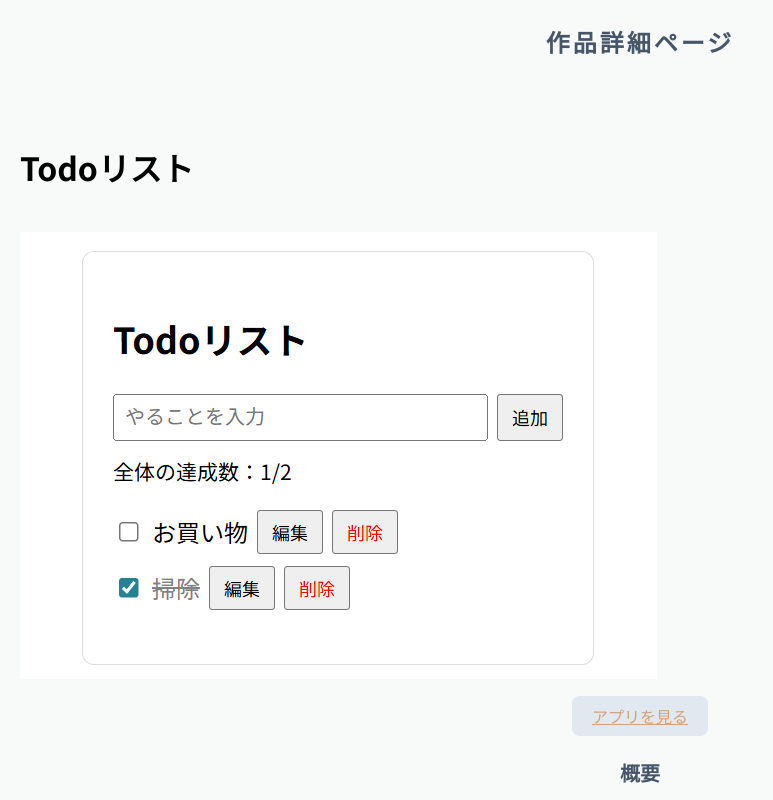
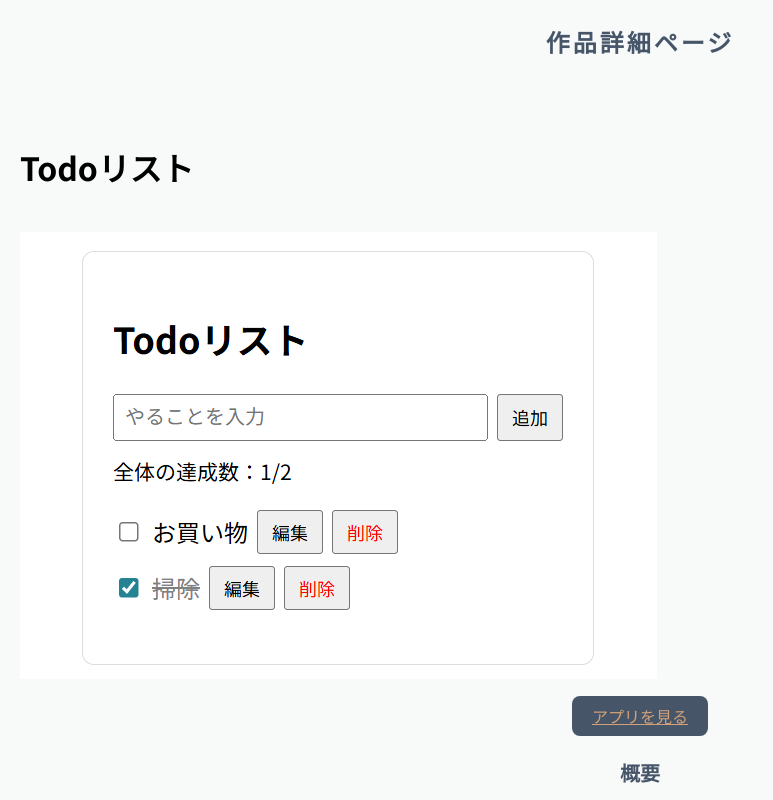
Before and after one commit to ikehatakasumi-del/myportfolio, a Next.js app: page /works/project1 in a window 1280 px wide. In both pictures the pointer is over the link "アプリを見る". Shown: the top 800 px of the page, without its empty margins (0-773 px from the left). Built offline with nearby package versions, Linux system fonts and the light colour scheme; a web font is replaced by a local one.

Commit message:
nav-btnのホバーすると背景色が変わる

```diff
--- a/app/globals.css
+++ b/app/globals.css
@@ -210,6 +210,7 @@ h4 {
 }
 .nav-btn:hover {
     color: #D1A27A;
+    background: #475569;
 }
 
 
```
